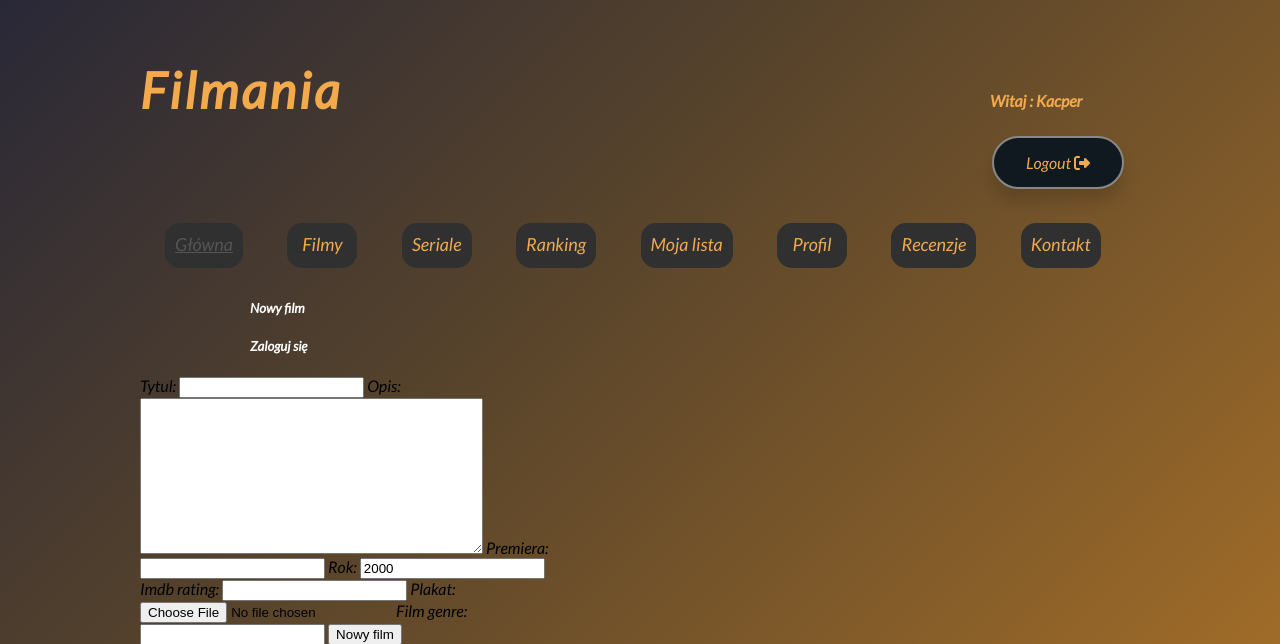
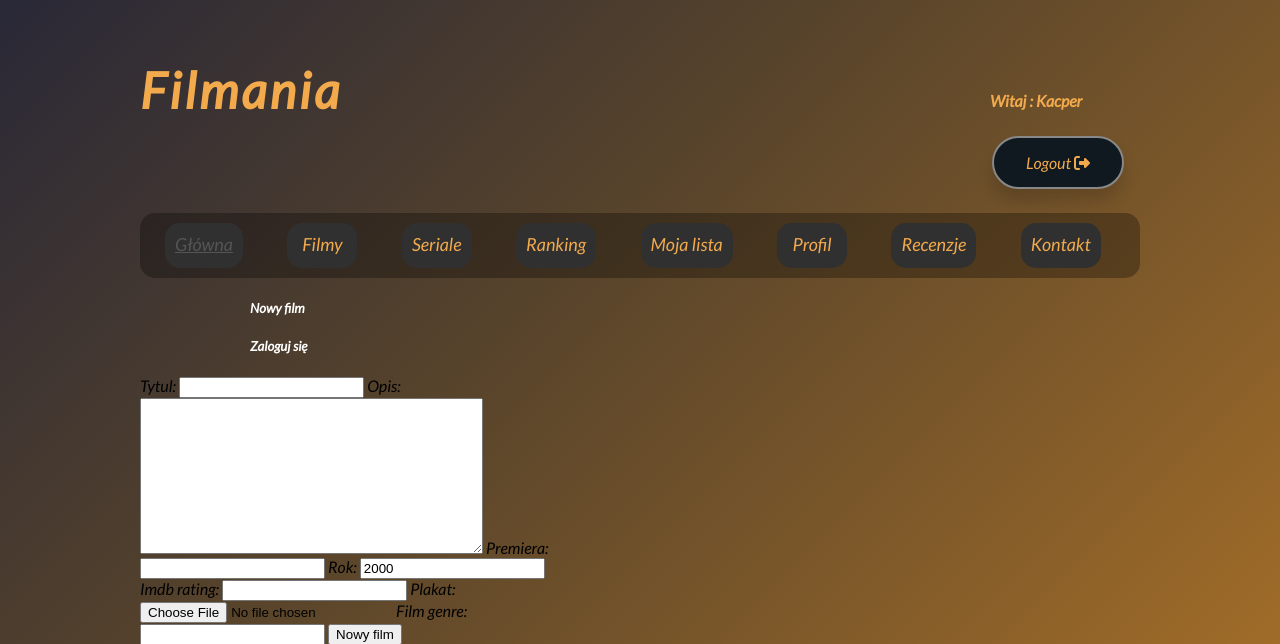
Before and after one commit to xBasonx/movie_portal, a Django app: page /filmy/nowy/ in a window 1280 px wide. Shown: the top 644 px of the page. Run offline with Django 4.2, Linux system fonts and the light colour scheme; a user stored in the database is signed in; some libraries are stand-ins or nearby versions.

Commit message:
CSS HTML

```diff
--- a/filmyweb/static/main.css
+++ b/filmyweb/static/main.css
@@ -86,7 +86,7 @@ h1 {
 #menu {
     width: 980px;
     margin-top: 20px;
-    ackground-color: rgba(0,0,0,0.3)
+    background-color: rgba(0,0,0,0.3);
     border-radius: 15px;
     transition-duration: 0.5;
     padding: 10px;
```
